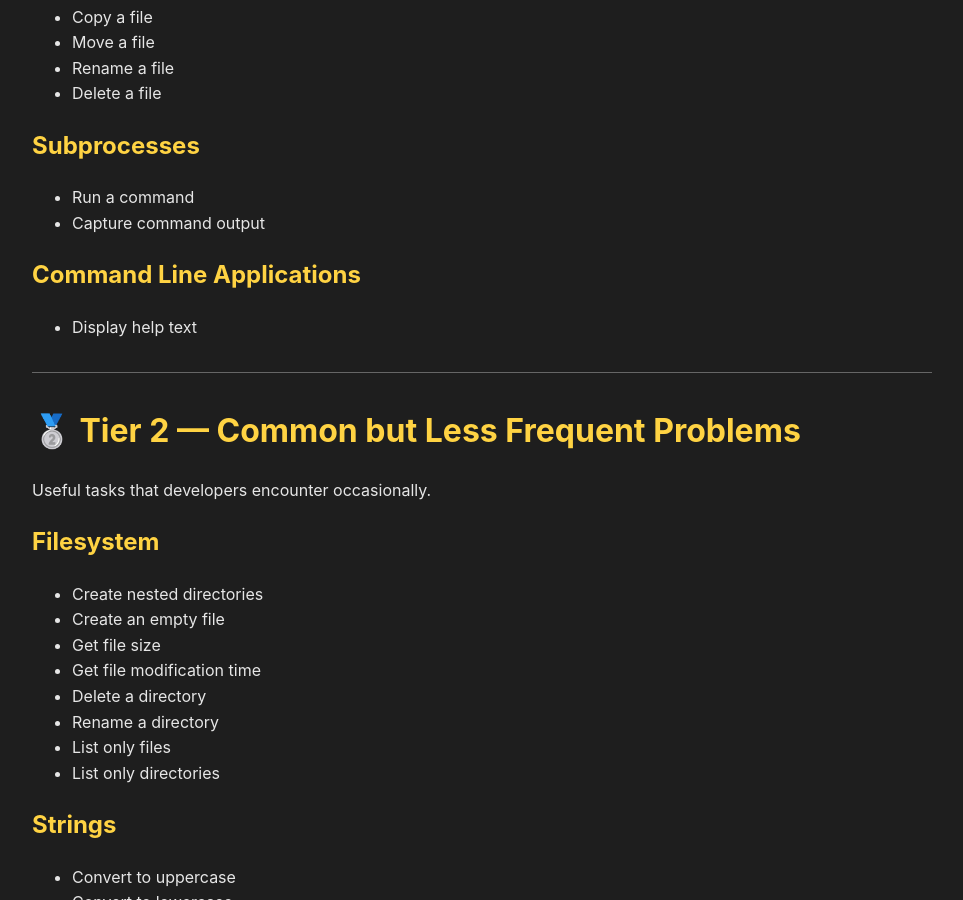
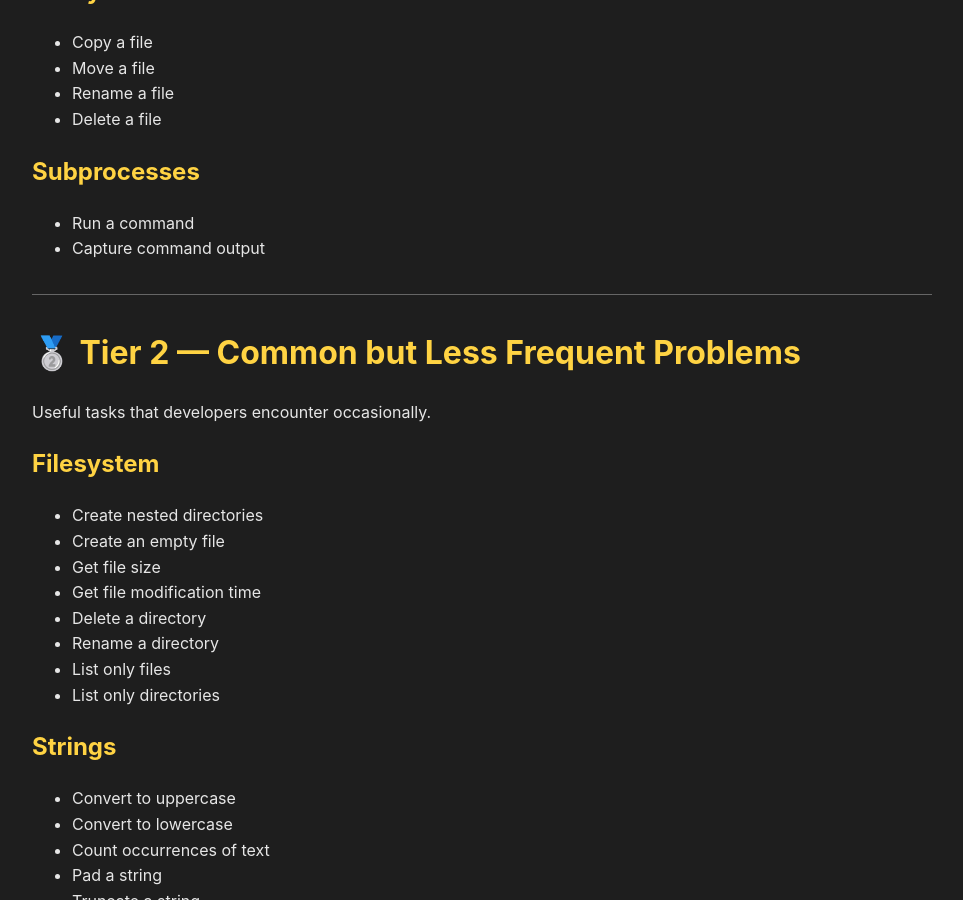
Before and after one commit to jbakchr/easier-python-docs, a Jekyll site: the page built from ROADMAP.md, in a window 1280 px wide and 900 px high, scrolled down 5002 px. Shown: the whole window, without its empty margins (158-1121 px from the left). Built offline with Jekyll 4.4.1, drawn with Linux system fonts in a browser that asks for light colours; our own code applies the rules of GitHub Pages for plain Markdown files.

```diff
--- a/ROADMAP.md
+++ b/ROADMAP.md
@@ -207,10 +208,6 @@ This tier should receive the majority of attention.
 
 - Run a command
 - Capture command output
-
-## Command Line Applications
-
-- Display help text
 
 ---
 
```
Also changed, not shown: other parts of ROADMAP.md (+1 -0 lines), index.md (+1 -0 lines).
